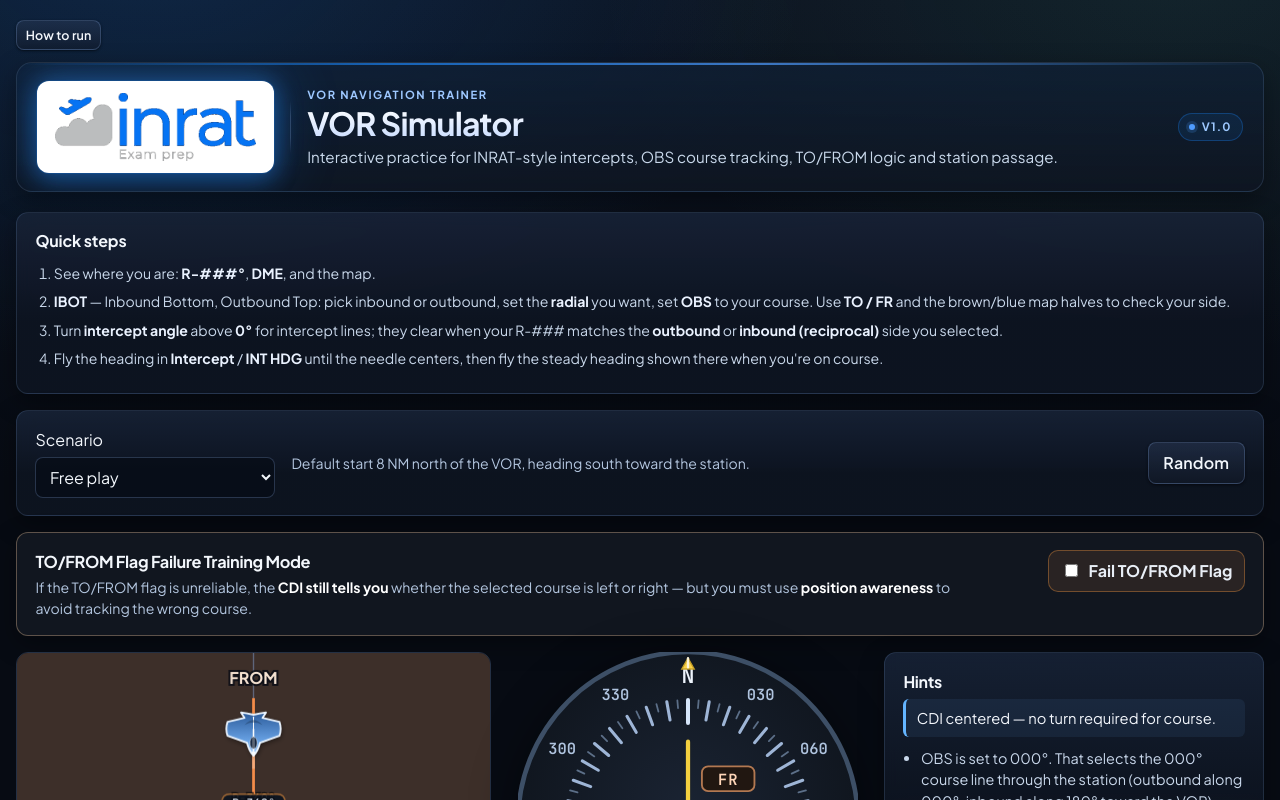
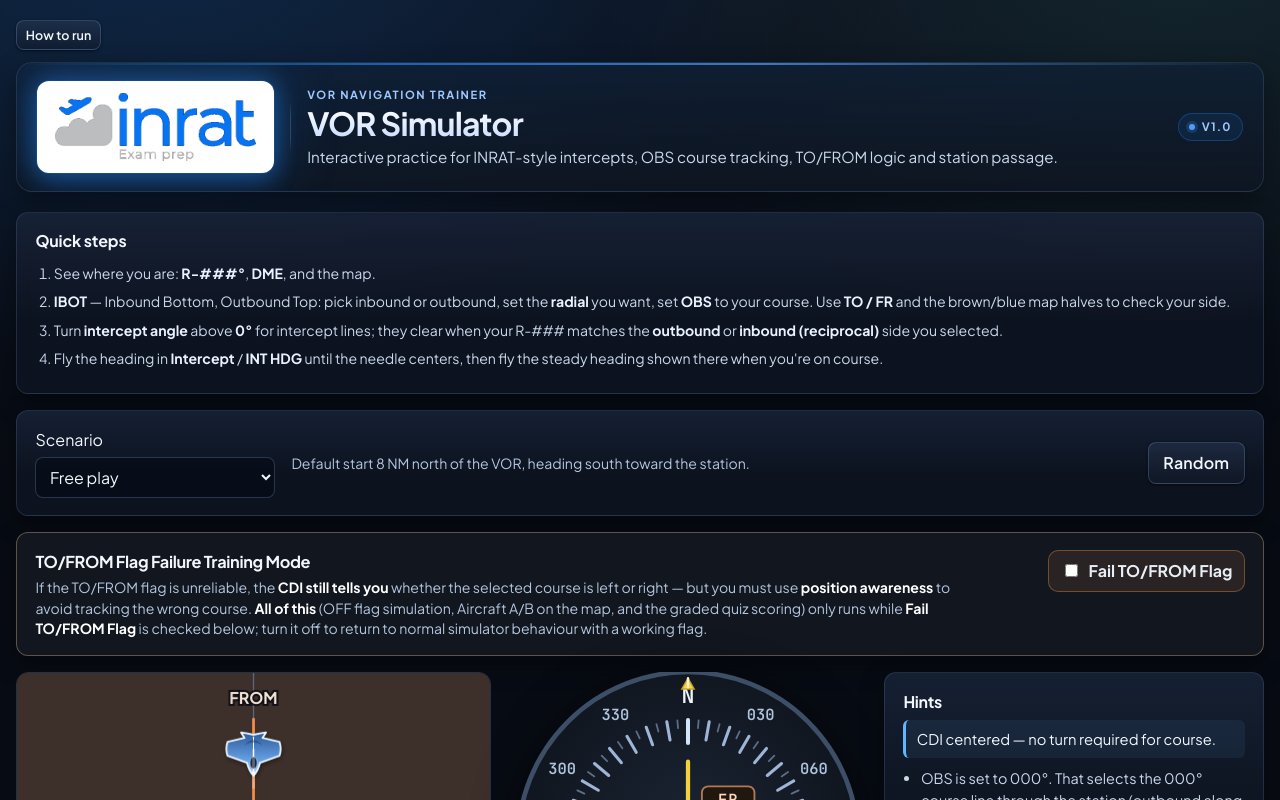
Before and after one commit to affan1121/VOR-Simulation, a React (Vite) app: page / in a window 1280 px wide. Shown: the top 800 px of the page. Built offline with nearby package versions, Linux system fonts and the light colour scheme.

Commit message:
docs(training): clarify TO/FROM failure features only when toggled
Note in the card copy that OFF flag, dual aircraft, and quiz grading apply only while Fail TO/FROM Flag is enabled.

Co-authored-by: Cursor <cursoragent@cursor.com>

```diff
--- a/src/App.tsx
+++ b/src/App.tsx
@@ -385,6 +385,9 @@ export default function App() {
             <p className="tf-fail-sub">
               If the TO/FROM flag is unreliable, the <strong>CDI still tells you</strong> whether the selected course is
               left or right — but you must use <strong>position awareness</strong> to avoid tracking the wrong course.
+              <strong> All of this</strong> (OFF flag simulation, Aircraft A/B on the map, and the graded quiz scoring)
+              only runs while <strong>Fail TO/FROM Flag</strong> is checked below; turn it off to return to normal
+              simulator behaviour with a working flag.
             </p>
           </div>
           <label className="tf-fail-toggle">
```
